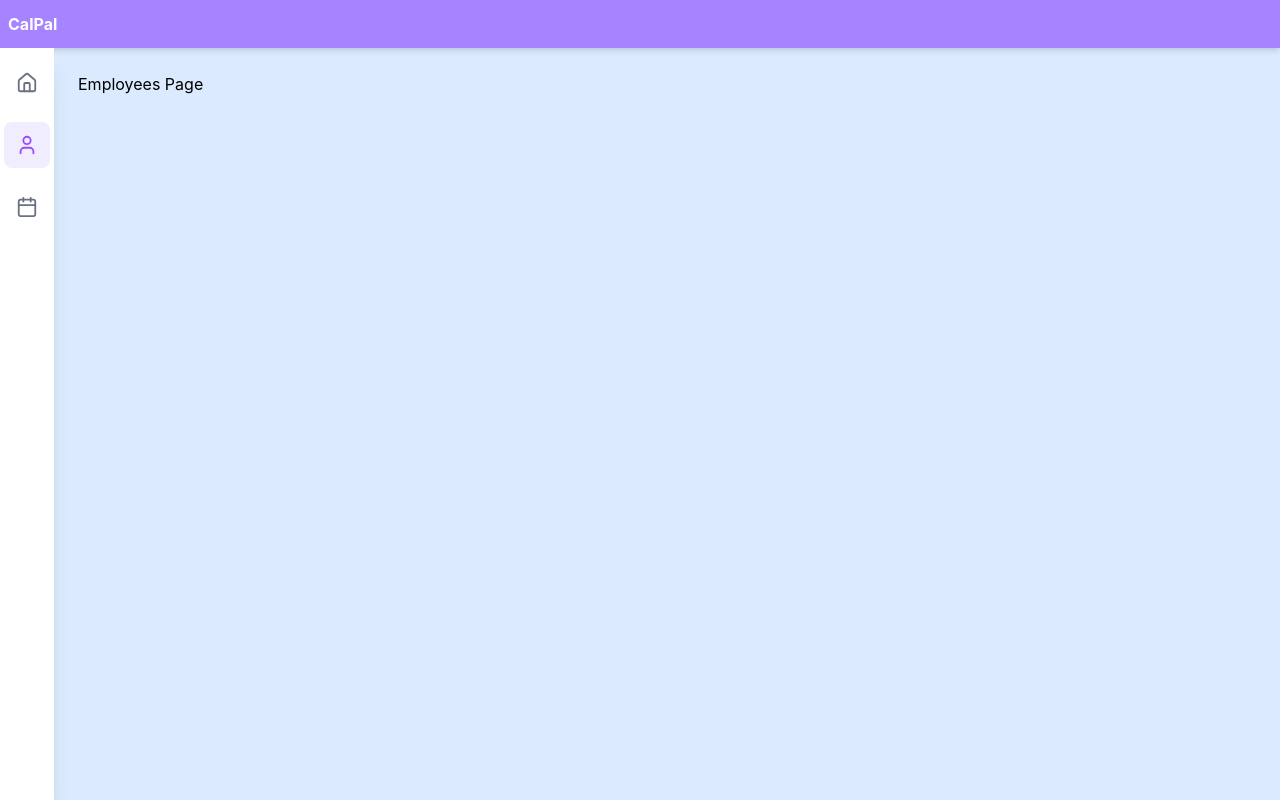
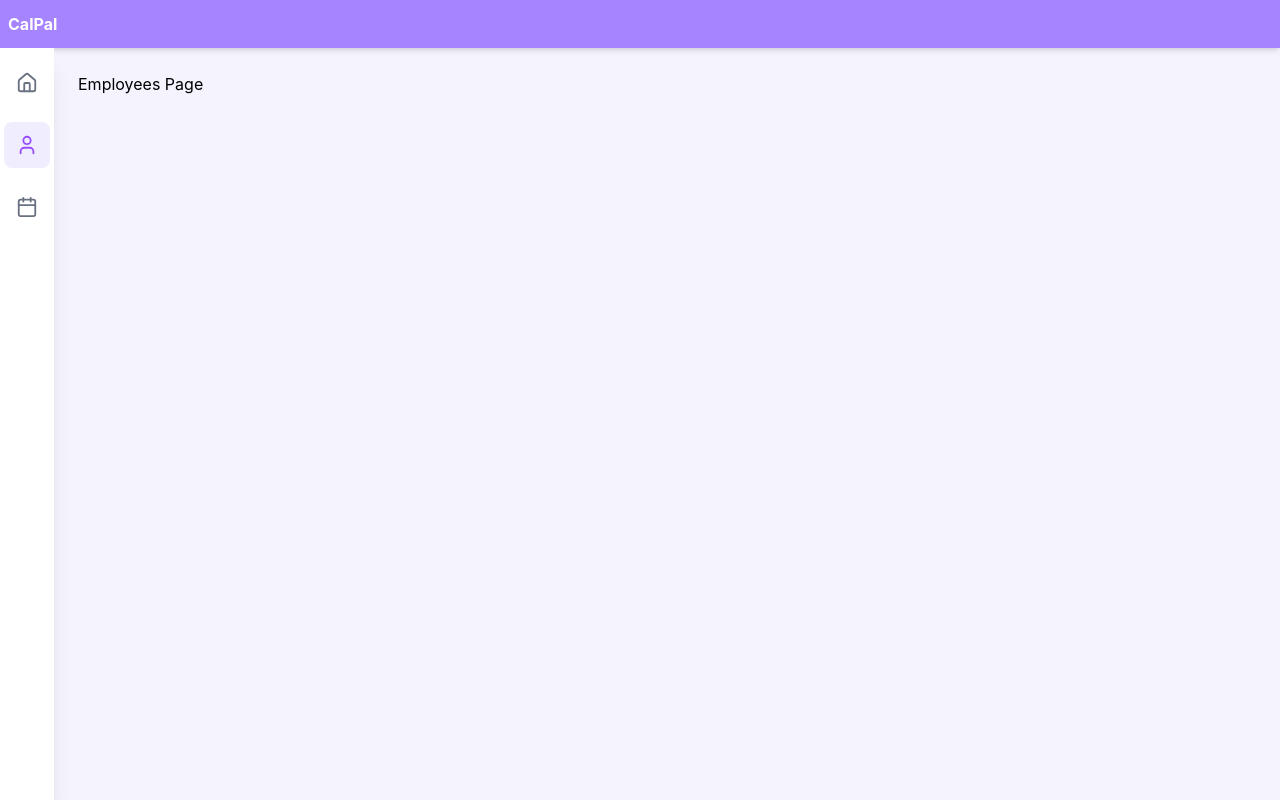
Before and after one commit to jprincip21/CalPal_dashboard, a Next.js app: page /employees in a window 1280 px wide. Built offline with nearby package versions, Linux system fonts and the light colour scheme.

Commit message:
Removed additional space + updated Background Colour

```diff
--- a/app/(dashboard)/layout.tsx
+++ b/app/(dashboard)/layout.tsx
@@ -12,7 +12,7 @@ export default function DashboardLayout({ children }: { children: React.ReactNod
         <Sidebar />
 
         {/* Main Content Area */}
-        <main className="flex-1 overflow-y-auto bg-blue-100 p-6 text-black">
+        <main className="flex-1 overflow-y-auto bg-background p-6 text-black">
           <div className="max-w-7xl mx-auto">
             {children}
           </div>
--- a/app/layout.tsx
+++ b/app/layout.tsx
@@ -13,7 +13,7 @@ export const metadata: Metadata = {
 export default function RootLayout({ children }: { children: React.ReactNode }) {
   return (
     <html lang="en">
-      <body className={`${geistSans.variable} ${geistMono.variable} antialiased `}>
+      <body className={`${geistSans.variable} ${geistMono.variable} antialiased`}>
         {children}
       </body>
     </html>
```
